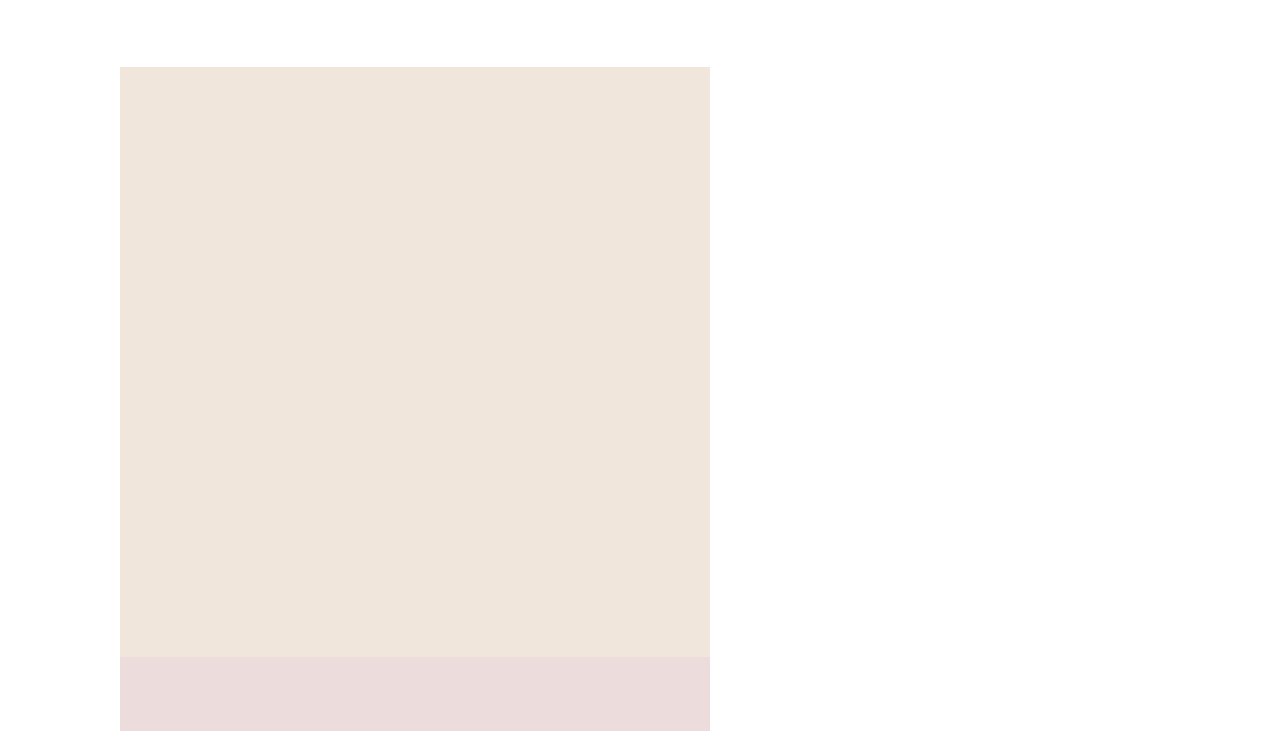
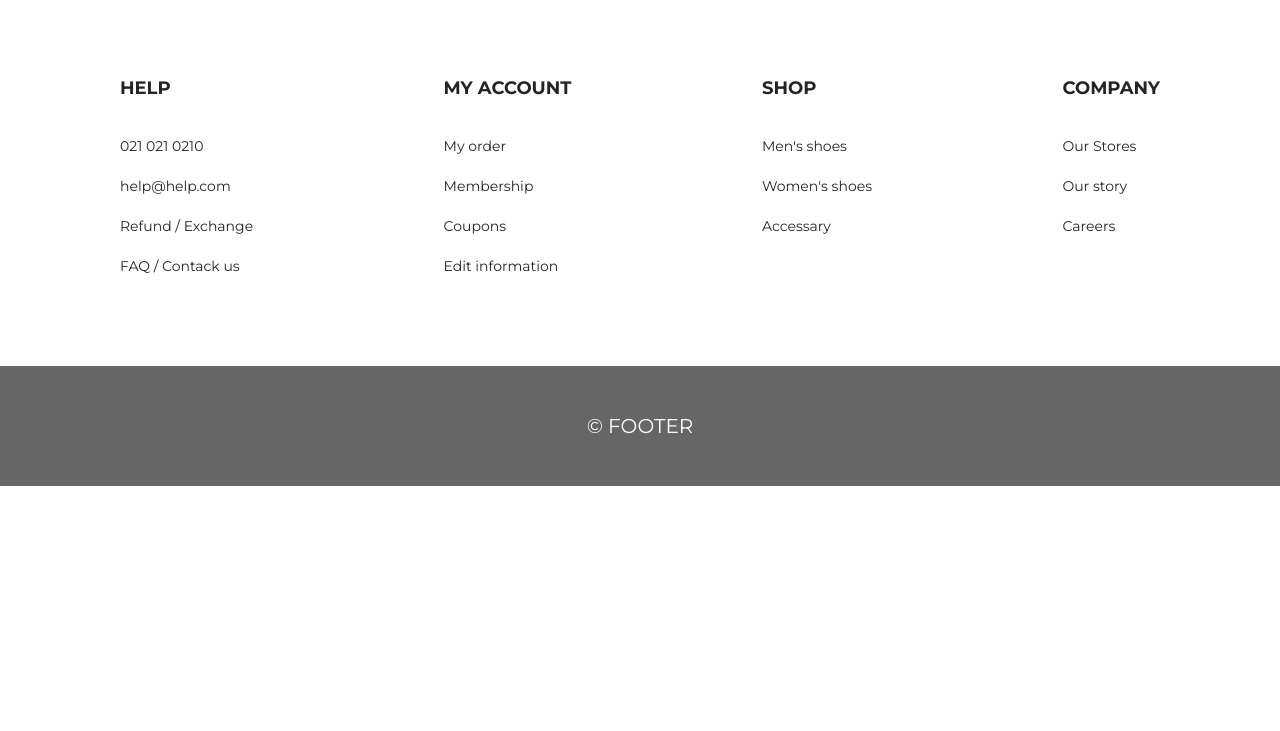
Before and after one commit to awsomerei/bobiroom, a plain HTML site: page index.html in a window 1280 px wide. Shown: the part 3229-3960 px from the top of the page. After the commit the page ends 3715 px from the top, so only its background shows below. Drawn offline with Linux system fonts and the light colour scheme.

Commit message:
update at Mon 3:30pm

```diff
--- a/index.html
+++ b/index.html
@@ -38,7 +38,7 @@
       </div>
     </nav>
     <header class="topper">
-      <img src="imgs/girl_header.png" width="100%" height="100%" alt="">
+      <img src="imgs/girl_header.png" alt="">
       <div class="bottom_menu">
         <ul>
           <div class="shop left">
@@ -129,12 +129,53 @@
     </div>
     <div class="contents">
       <div class="container">
-        <div class="box1 left side_50"></div>
-        <div class="box2 left side_50"></div>
+        <div class="box_wrap">
+          <div class="box1"></div>
+          <div class="box2"></div>
+        </div>
       </div>
     </div>
-    <div class="info"></div>
-    <footer></footer>
+    <div class="info contents">
+      <div class="container list_wrap">
+        <div class="info_list">
+          <h6>help</h6>
+          <ul>
+            <li>021 021 0210</li>
+            <li>help@help.com</li>
+            <li>Refund / Exchange</li>
+            <li>FAQ / Contack us</li>
+          </ul>
+        </div>
+        <div class="info_list">
+          <h6>my account</h6>
+          <ul>
+            <li>My order</li>
+            <li>Membership</li>
+            <li>Coupons</li>
+            <li>Edit information</li>
+          </ul>
+        </div>
+        <div class="info_list">
+          <h6>shop</h6>
+          <ul>
+            <li>Men's shoes</li>
+            <li>Women's shoes</li>
+            <li>Accessary</li>
+          </ul>
+        </div>
+        <div class="info_list">
+          <h6>company</h6>
+          <ul>
+            <li>Our Stores</li>
+            <li>Our story</li>
+            <li>Careers</li>
+          </ul>
+        </div>
+      </div>
+    </div>
+    <footer>
+      <p>&copy footer</p>
+    </footer>
   </div>
 </body>
 
--- a/style/style.css
+++ b/style/style.css
@@ -207,7 +207,7 @@ margin-right: 52px;
   border-radius: 12px;
   font-family: Montserrat;
   font-style: normal;
-  font-weight: normal;
+  font-weight: 100;
   font-size: 24px;
   line-height: 29px;
   color: #FFFFFF;
@@ -219,6 +219,10 @@ margin-right: 52px;
   top: -37px;
 }
 /* ------ contents ------ */
+.box_wrap{
+  display: flex;
+  justify-content: center;
+}
 .box1{
   width: 590px;
   height: 590px;
@@ -229,3 +233,42 @@ margin-right: 52px;
   height: 590px;
   background-color: #EDDCDC;
 }
+/* -------- info Start ------- */
+.info{
+  margin: 80px 0;
+}
+.list_wrap{
+  display: flex;
+  justify-content: space-between;
+  flex-wrap: wrap;
+}
+.info_list li{
+  display: block;
+  font-style: normal;
+  font-weight: normal;
+  font-size: 14px;
+  line-height: 40px;
+}
+.info_list h6{
+  margin-bottom: 27px;
+  font-style: normal;
+  font-weight: bold;
+  font-size: 18px;
+  line-height: 22px;
+  text-transform: uppercase;
+}
+/* -------- Footer Start ------- */
+footer{
+  background-color: #666666;
+  width: 100%;
+  height: 120px;
+}
+footer p{
+  font-style: normal;
+  font-weight: normal;
+  font-size: 20px;
+  line-height: 120px;
+  text-align: center;
+  color: #FFFFFF;
+  text-transform: uppercase;
+}
```
